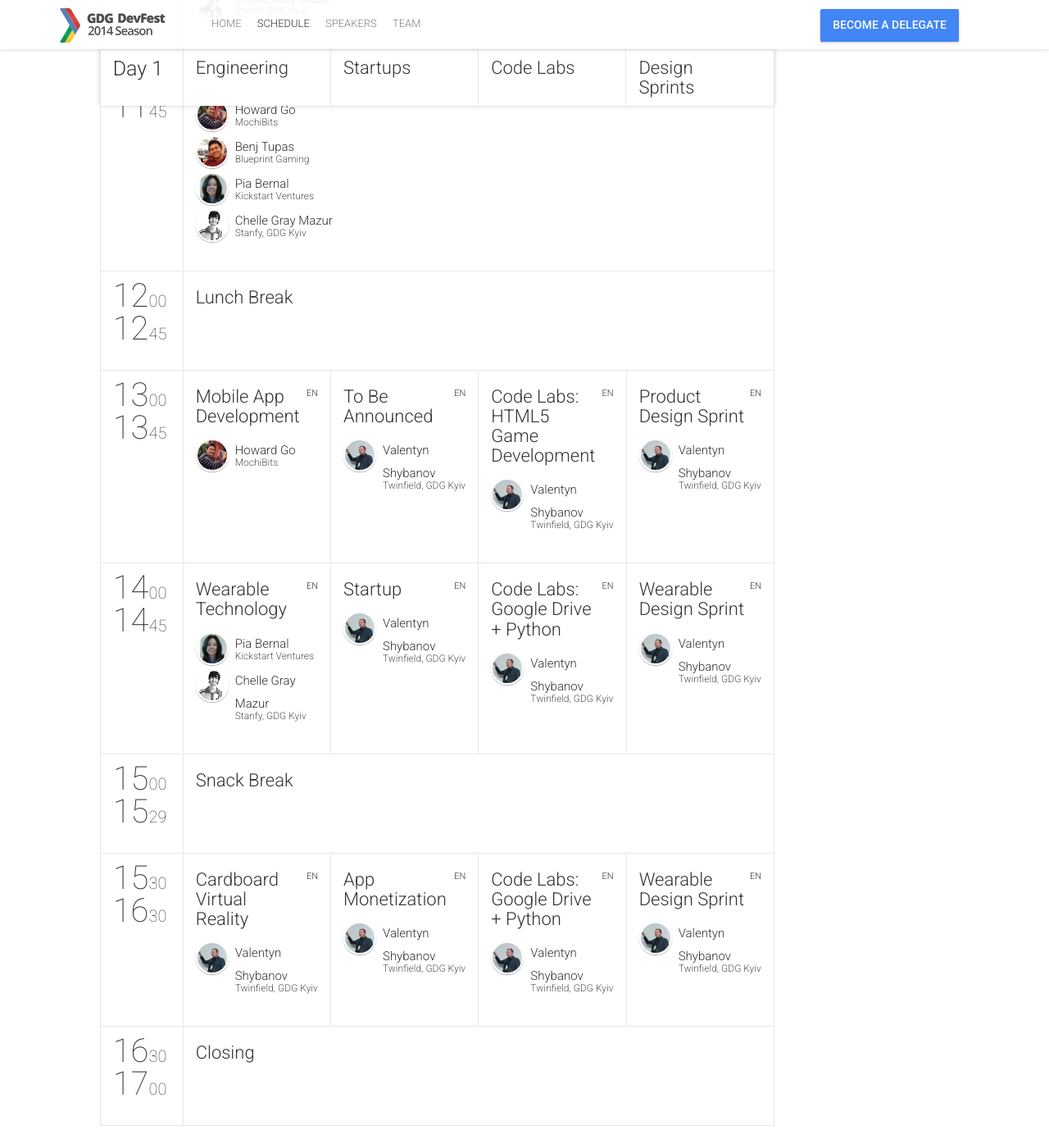
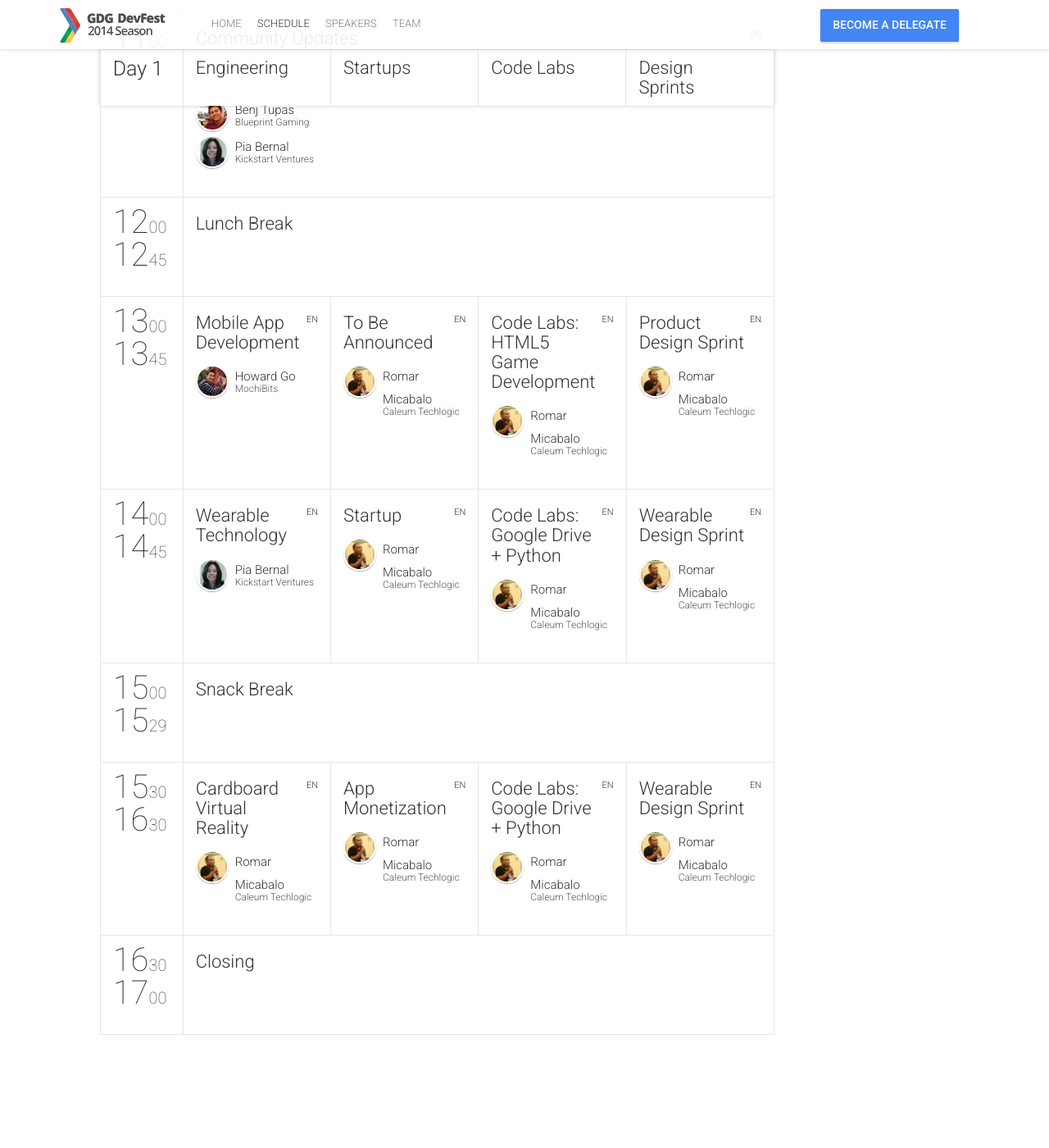
Before and after one commit to gdgcdo/devfestcdo, a Jekyll site: the page built from schedule.html, in a window 1280 px wide and 1400 px high, scrolled down 1068 px. Shown: the whole window at 82% size. Built offline with Jekyll 4.4.1, drawn with Linux system fonts in a browser that asks for light colours; nearby versions of some CDN libraries; comment, search, counter and statistics services are not loaded; some of the changed lines change nothing that is shown.

Commit message:
Updated speakers

```diff
--- a/_data/speakers.yml
+++ b/_data/speakers.yml
@@ -50,33 +50,17 @@
     - {name: "google-plus", link: "https://plus.google.com/109046004225546834214/posts"}
     - {name: "twitter", link: "https://twitter.com/pia_bernal"}
 -
-  id: 6
-  name: "Chelle Gray"
-  surname: "Mazur"
-  company: "Stanfy, GDG Kyiv"
-  title: "Head of Android/Java Unit"
-  bio: "Roman started his way in Android 5 years ago and fall in love with this platform. Currently he is a head of Android unit in Stanfy LLC and a co-organizer of Kyiv Google Developers Group focusing on Android development. Roman is responsible for building a strong team of Android developers inside Stanfy as well as for organizing Android professionals community in Kyiv."
-  thumbnailUrl: RomanMazur.jpg
+  id: 7
+  name: "Romar"
+  surname: "Micabalo"
+  company: "Caleum Techlogic"
+  title: "Chief Technology Officer"
+  bio: ""
+  thumbnailUrl: RomarMicabalo.jpg
   rockstar: true
-  ribbon:
-    - {abbr: "GDG", title: "Google Developer Group", url: "https://developers.google.com/groups/chapter/110301321530950732281/"}
   social:
-    - {name: "google-plus", link: "https://plus.google.com/+RomanMazur/"}
-    - {name: "twitter", link: "http://twitter.com/roman_mazur"}
--
-  id: 7
-  name: "Valentyn"
-  surname: "Shybanov"
-  company: "Twinfield, GDG Kyiv"
-  title: "Software engineer/country manager"
-  bio: "Valentyn focuses on Polymer and Web Components. In previous roles he’s helped craft design systems for massive enterprise companies, user interfaces for console titles, and even built the occasional enchanted princess game. These days his mission is to fight for a better web and to help developers build great experiences."
-  thumbnailUrl: ValentynShybanov.jpg
-  rockstar: true
-  ribbon:
-    - {abbr: "GDG", title: "Google Developer Group", url: "https://developers.google.com/groups/chapter/110301321530950732281/"}
-  social:
-    - {name: "google-plus", link: "https://google.com/+ValentynShybanov"}
-    - {name: "site", link: "http://olostan.name/"}
+    - {name: "google-plus", link: "https://plus.google.com/u/0/+RomarMayerMicabalo/posts"}
+    - {name: "twitter", link: "https://twitter.com/hardwyrd"}
 -
   id: 8
   name: "Josan Astrid"
@@ -92,3 +76,20 @@
     - {name: "google-plus", link: "https://plus.google.com/+JosanAstridDometita"}
     - {name: "twitter", link: "https://twitter.com/josanastrid"}
     - {name: "github", link: "https://github.com/josanastrid"}
+-
+  id: 9
+  name: "Raven"
+  surname: "Duran"
+  company: "Webnified"
+  title: "Chief Executive Officer"
+  bio: 'Josan Astrid Dometita is an HTML5 enthusiast and the Google Developer Group Community Manager for Cagayan de Oro City. Having the interest in the complex ins and outs of computer technology made her earn her Bachelor’s Degree in Computer Science, with a major in Software Engineering. While still in school, she started freelancing online as a web developer, and expanded her portfolio of skills to become a vector artist and motion graphics animator. She started working as a Multimedia Developer in Manila and together with her friends, then built their own consulting and startup company, Aestrea Software Development, where she is the Creative Director. She calls herself codesigner (coder/designer), a hybrid name that could best describe her skill set, bridging the gap between both the design and development worlds.'
+  thumbnailUrl: RavenDuran.jpg
+  rockstar: true
+  ribbon:
+    - {abbr: "GDG", title: "Google Developer Group", url: "https://developers.google.com/groups/chapter/109777245615877849664/"}
+    - {abbr: "GSA", title: "Google Student Ambassador", url: "https://plus.google.com/114229220484006448933/posts"}
+
+  social:
+    - {name: "google-plus", link: "https://plus.google.com/+RavenDuran231/posts"}
+    - {name: "twitter", link: "https://github.com/coderaven"}
+    - {name: "github", link: "https://twitter.com/imraven"}
```
Also changed, not shown: img/people/JonDoblados.jpg (added), img/people/PaulLabis.jpg (added), img/people/RavenDuran.jpg (added), img/people/RomarMicabalo.jpg (added), 14 other files.
